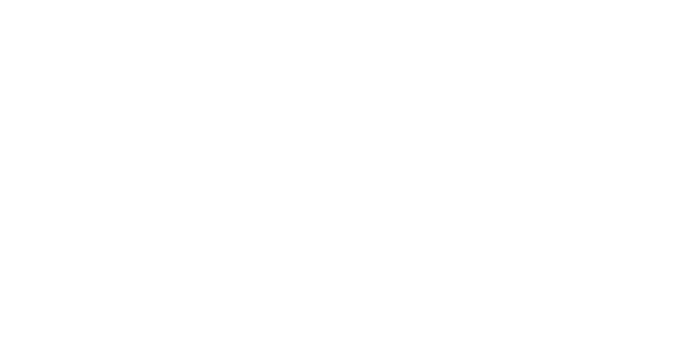
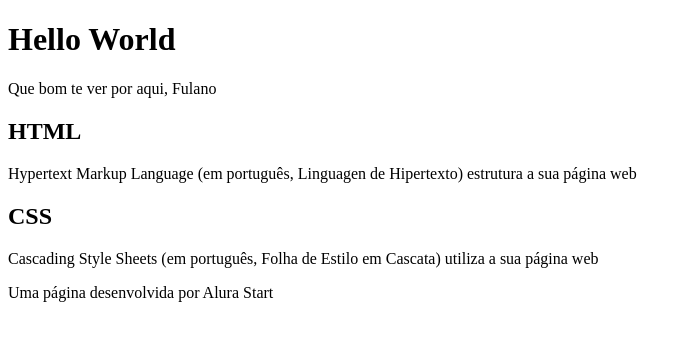
Before and after one commit to suelensabrine/Hello-World, a plain HTML site: page index.html in a window 1280 px wide. Shown: the whole page, without its empty margins (0-692 px from the left). Drawn offline with Linux system fonts and the light colour scheme.

Commit message:
Atualização da página

```diff
--- a/index.html
+++ b/index.html
@@ -6,6 +6,25 @@
     <title>Hello World</title>
 </head>
 <body>
+    <heder>
+        <h1>Hello World</h1>
+        <p>Que bom te ver por aqui, Fulano</p>
+
+    </heder>
+
+    <section>
+        <h2>HTML</h2>
+        <p>Hypertext Markup Language (em português, Linguagen de Hipertexto) estrutura a sua página web</p>
+
+        <h2>CSS</h2>
+        <p>Cascading Style Sheets (em português, Folha de Estilo em Cascata) utiliza a sua página web</p>
+
+    </section>
+
+    <footer>
+        <p>Uma página desenvolvida por Alura Start</p>
+
+    </footer>
 
 </body>
 </html>
```
